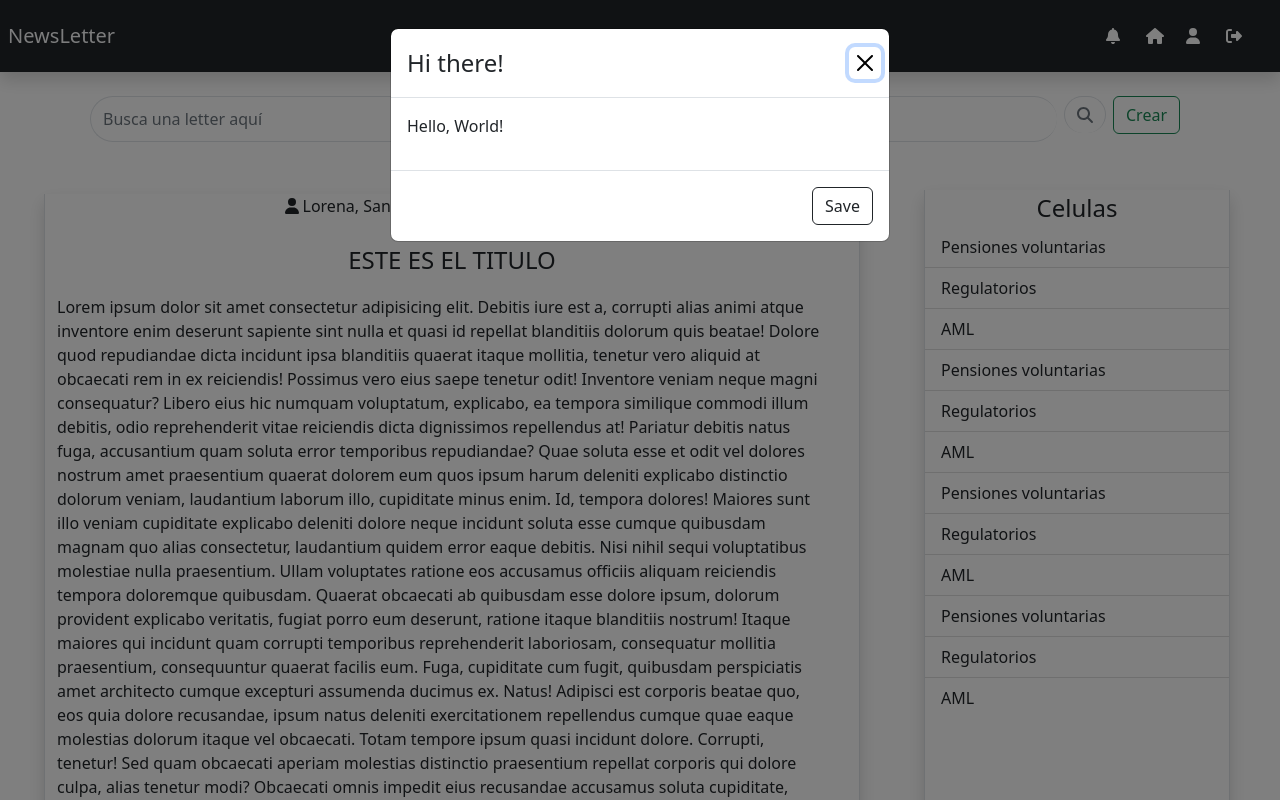
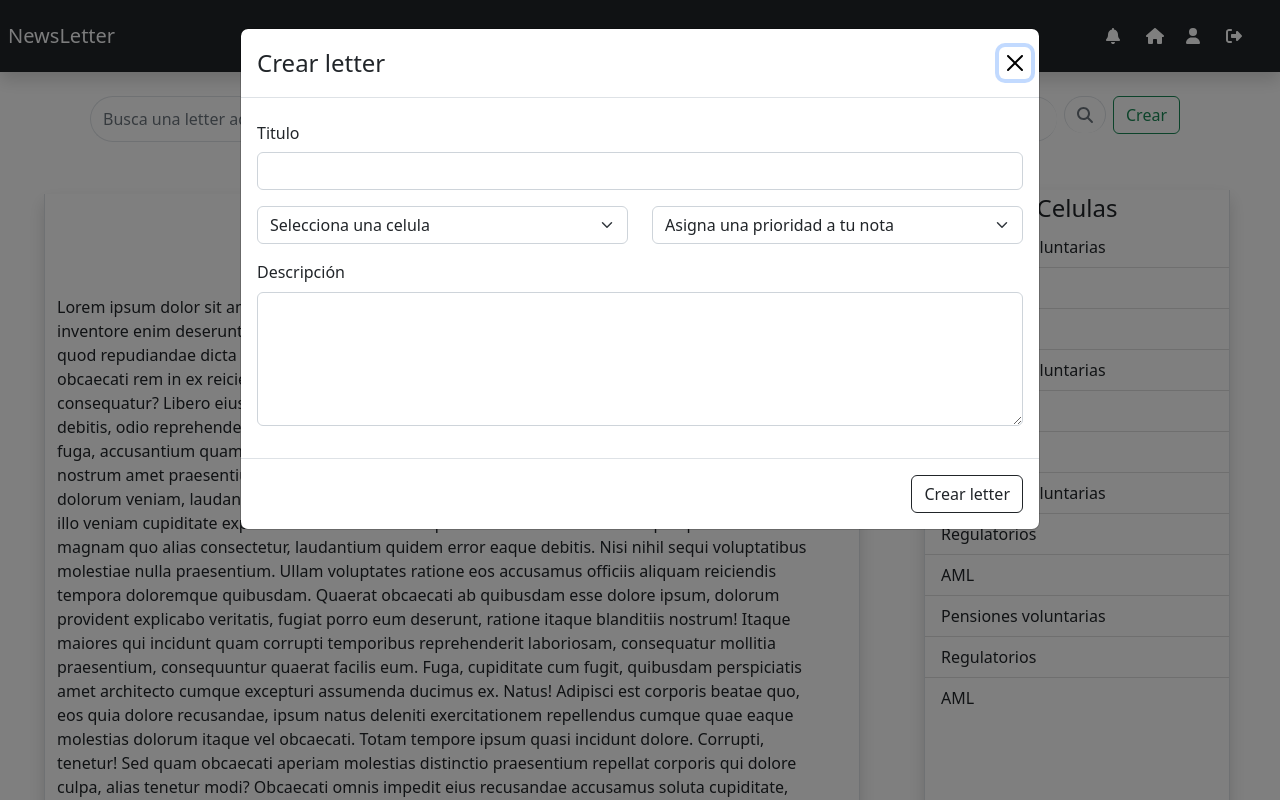
Before and after one commit to LizethLorenaSandoval/NewslatterFront, an Angular app: page /home in a window 1280 px wide. Both pictures are taken after a click on the button "Crear". Shown: the top 800 px of the page. Built offline with nearby package versions, Linux system fonts and the light colour scheme.

Commit message:
se agrega form del modal de home

```diff
--- a/src/app/componentes/home/home.component.html
+++ b/src/app/componentes/home/home.component.html
@@ -172,14 +172,51 @@
 
 <ng-template #content let-c="close" let-d="dismiss">
 	<div class="modal-header">
-		<h4 class="modal-title" id="modal-basic-title">Hi there!</h4>
+		<h4 class="modal-title" id="modal-basic-title">Crear letter</h4>
 		<button type="button" class="btn-close" aria-label="Close" (click)="d('Cross click')"></button>
 	</div>
 	<div class="modal-body">
-		<p>Hello, World!</p>
+		<form action class="example-form">
+
+            <div class="row">
+                <div class="mb-3 form-group col-12">
+                    <label for="email" class="col-form-label">Titulo</label>
+
+                    <input
+                    type="text"
+                    class="form-control"
+                    id="exampleFormControlInput1"/>
+                </div>
+
+                <div class="mb-3 form-group col-6">
+                    <select class="form-select" aria-label="Default select example">
+                    <option selected>Selecciona una celula</option>
+                    <option value="1">Pensiones voluntarias</option>
+                    <option value="2">Tesoreria</option>
+                    <option value="3">AML</option>
+                    </select>
+                </div>
+
+                <div class="mb-3 form-group col-6">
+                    <select class="form-select" aria-label="Default select example">
+                    <option selected>Asigna una prioridad a tu nota</option>
+                    <option value="1">Normal</option>
+                    <option value="2">Importante</option>
+                    <option value="3">Muy importante</option>
+                    </select>
+                </div>
+
+                <div class="mb-3 form-group col-12">
+                    <label for="exampleFormControlTextarea1" class="form-label">Descripción</label>
+                    <textarea class="form-control" id="exampleFormControlTextarea1" rows="5"></textarea>
+                </div>
+
+            </div>
+
+          </form>
 	</div>
 	<div class="modal-footer">
-		<button type="button" class="btn btn-outline-dark" (click)="c('Save click')">Save</button>
+		<button type="button" class="btn btn-outline-dark" (click)="c('Save click')">Crear letter</button>
 	</div>
 </ng-template>
 </body>
--- a/src/app/componentes/home/home.component.ts
+++ b/src/app/componentes/home/home.component.ts
@@ -17,8 +17,8 @@ export class HomeComponent {
 		config.keyboard = false;
 	}
 
-	open(content: any) {
-		this.modalService.open(content);
+	open(content: any) { //el size es opcional, para el tamaño de la modal
+		this.modalService.open(content, { size: 'lg' });
 	}
 
 }
```
